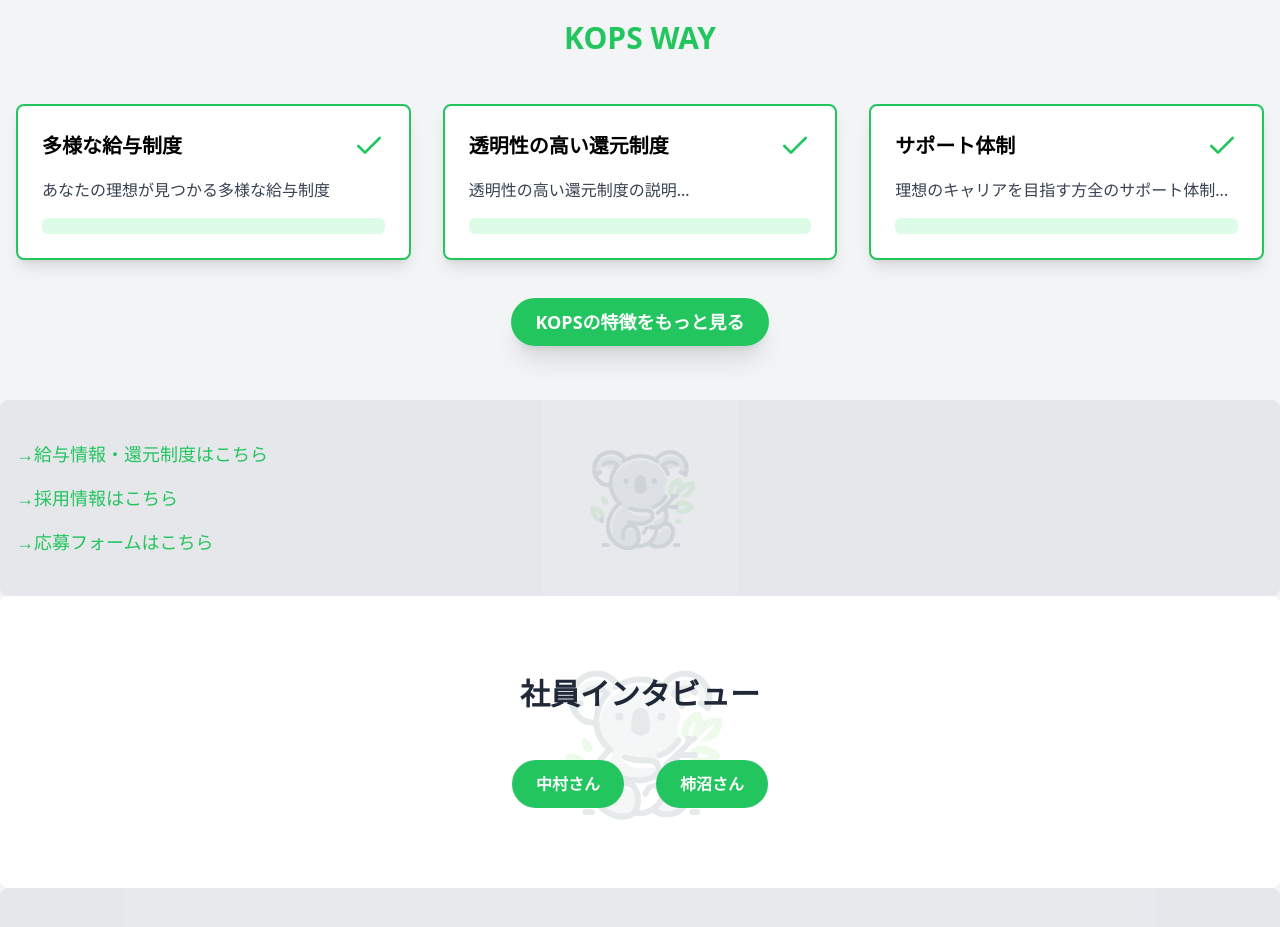
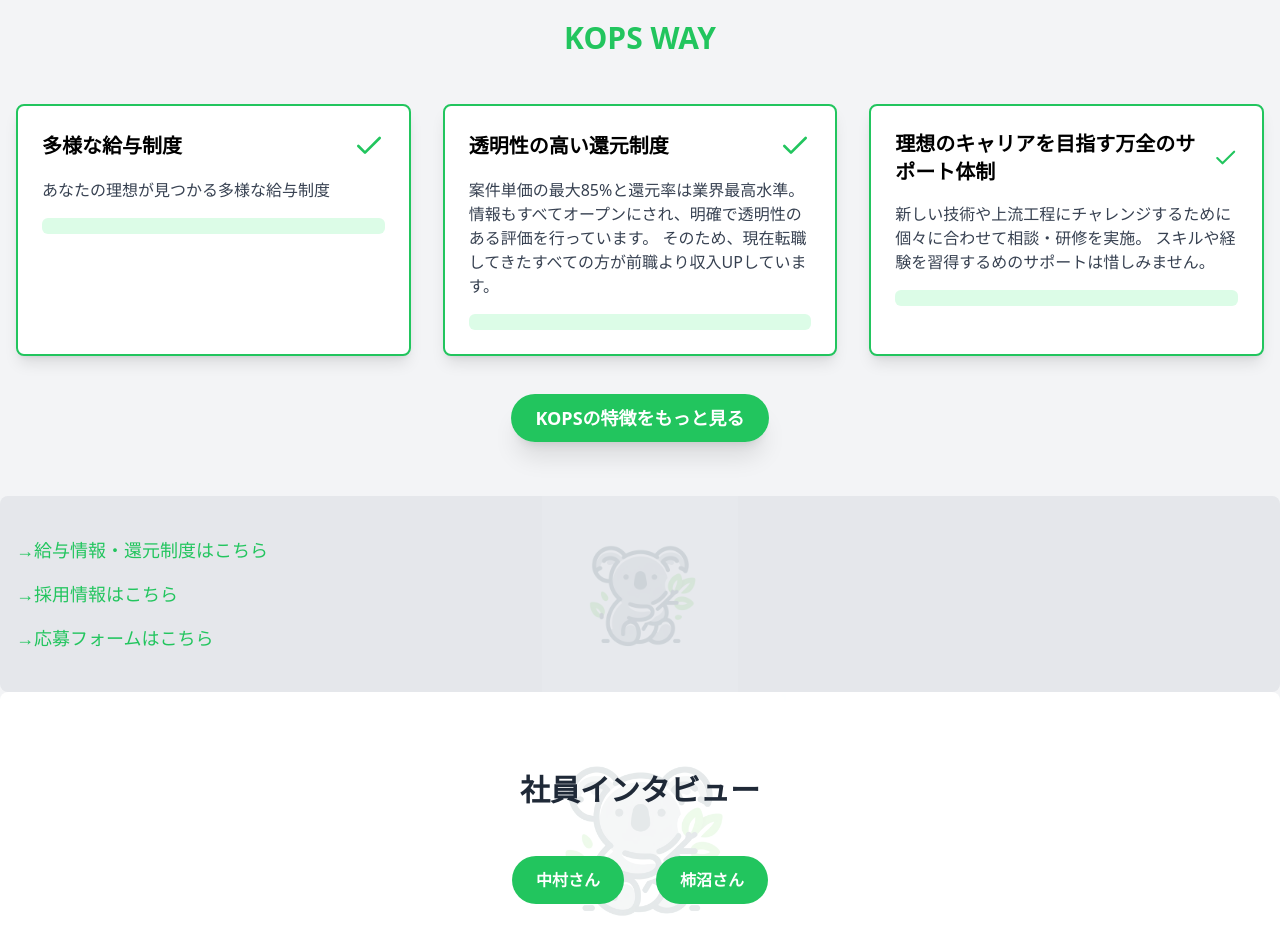
Before and after one commit to h-magome/kops-nuxt-project, a Nuxt app: page / in a window 1280 px wide. Shown: the part 1740-2667 px from the top of the page. Built offline with nearby package versions, Linux system fonts and the light colour scheme.

Commit message:
KOPS WAYの内容を修正した

```diff
--- a/pages/index.vue
+++ b/pages/index.vue
@@ -236,8 +236,17 @@ interface Feature {
 
 const features = ref<Feature[]>([
   { title: '多様な給与制度', description: 'あなたの理想が見つかる多様な給与制度' },
-  { title: '透明性の高い還元制度', description: '透明性の高い還元制度の説明...' },
-  { title: 'サポート体制', description: '理想のキャリアを目指す方全のサポート体制...' }
+  {
+    title: '透明性の高い還元制度',
+    description: '案件単価の最大85%と還元率は業界最高水準。\n' +
+      '情報もすべてオープンにされ、明確で透明性のある評価を行っています。\n' +
+      'そのため、現在転職してきたすべての方が前職より収入UPしています。'
+  },
+  {
+    title: '理想のキャリアを目指す万全のサポート体制',
+    description: '新しい技術や上流工程にチャレンジするために個々に合わせて相談・研修を実施。\n' +
+      'スキルや経験を習得するめのサポートは惜しみません。'
+  }
 ])
 
 interface Graph {
```
